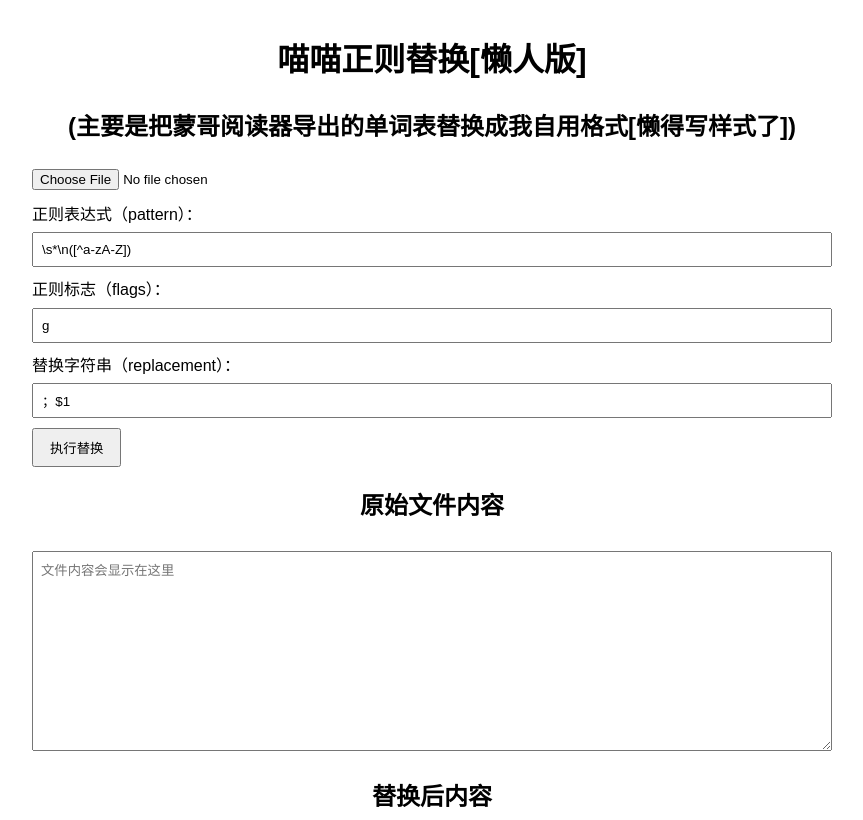
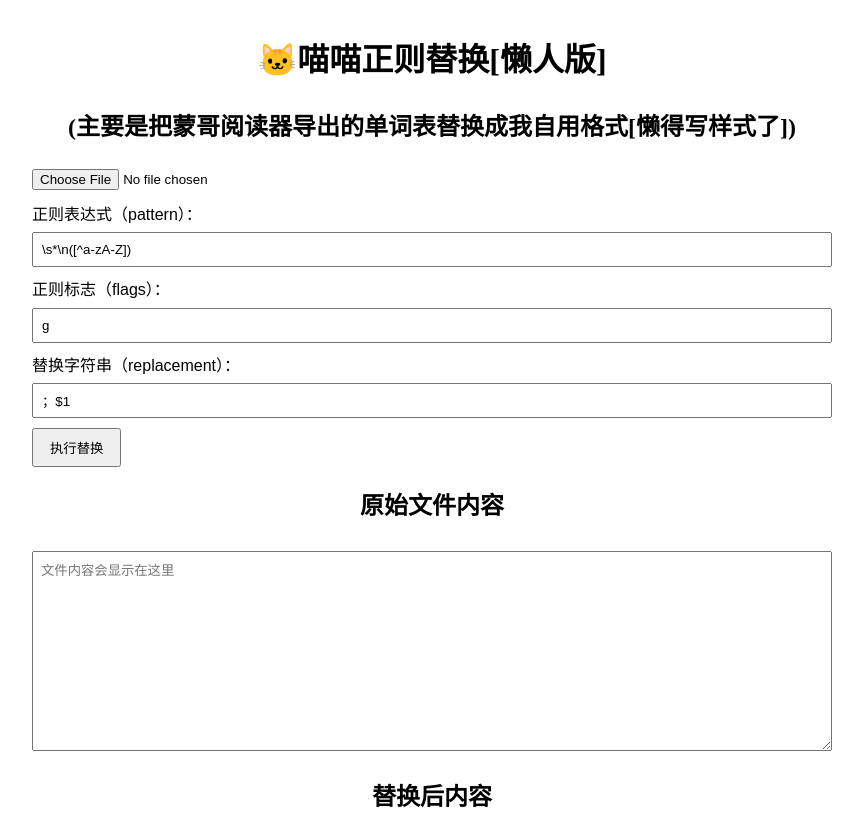
Before and after one commit to yxmmm0108/testre.github.io, a plain HTML site: page index.html in a window 1280 px wide. Shown: the top 820 px of the page, without its empty margins (208-1071 px from the left). Drawn offline with Linux system fonts and the light colour scheme.

Commit message:
Update index.html

```diff
--- a/index.html
+++ b/index.html
@@ -35,6 +35,7 @@
     h1, h2 {
       margin-top: 20px;
       text-align: center;
+      font-family: serif;
     }
     label {
       display: block;
@@ -58,7 +59,7 @@
   </style>
 </head>
 <body>
-  <h1>喵喵正则替换[懒人版]</h1>
+  <h1>🐱喵喵正则替换[懒人版]</h1>
   <h2>(主要是把蒙哥阅读器导出的单词表替换成我自用格式[懒得写样式了])  </h2>
   <!-- 文件选择 -->
   <input type="file" id="fileInput" accept=".txt,.html,.xhtml" />
```
